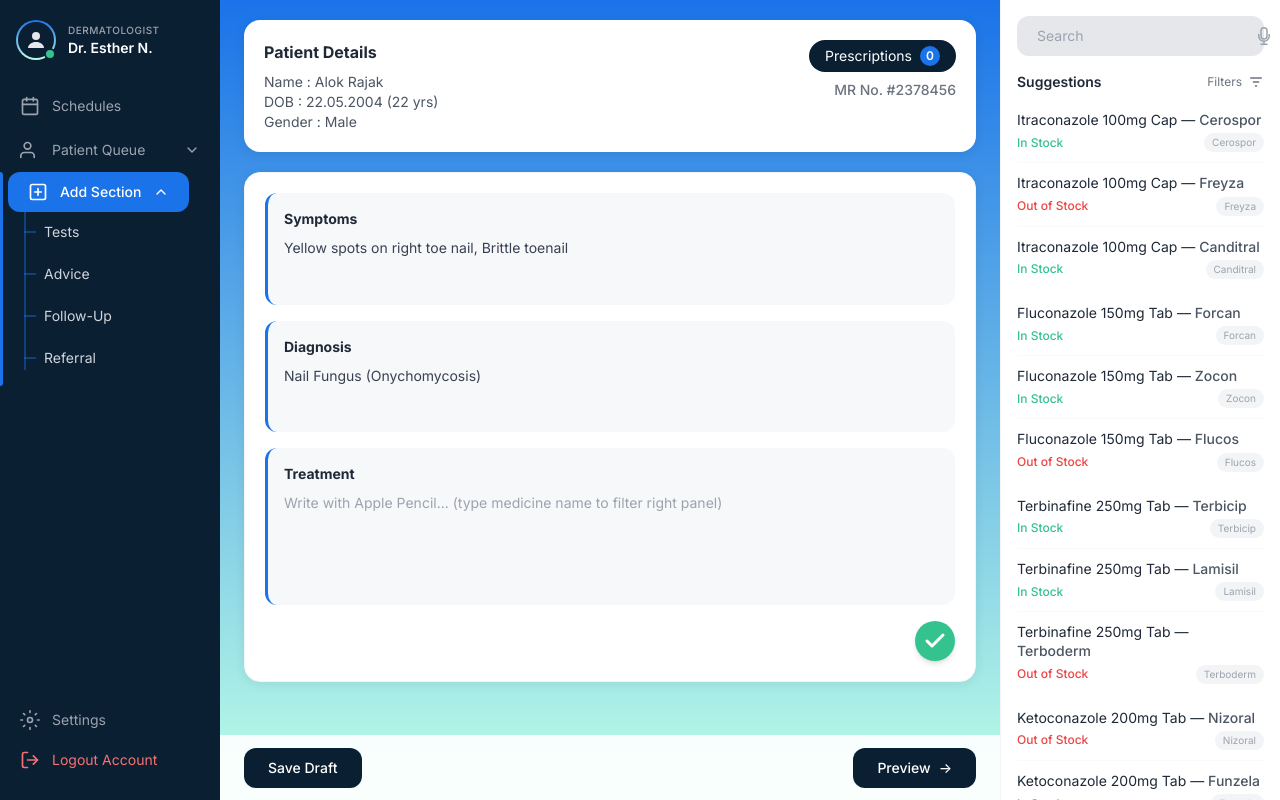
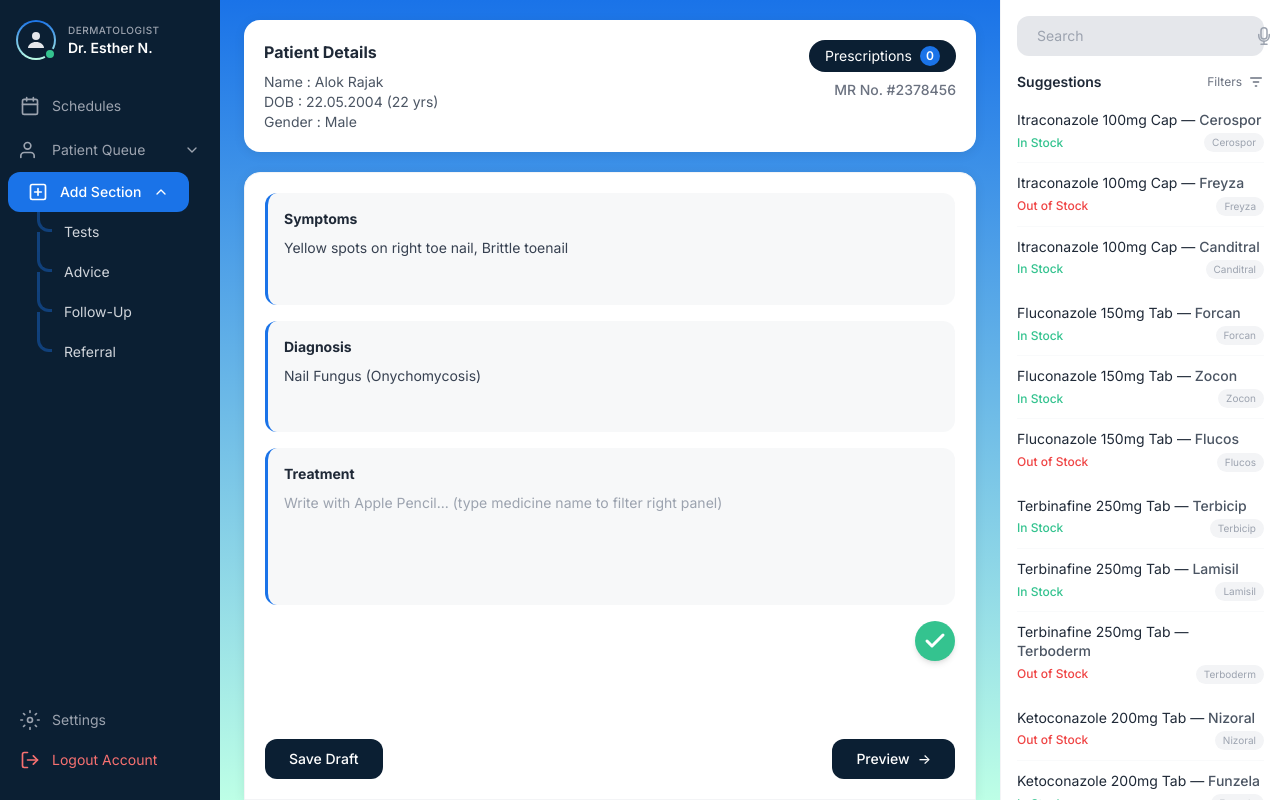
Before and after one commit to d3zyre/Prescribble, a React (Vite) app: page / in a window 1280 px wide. Both pictures are taken after a click on the button "Add Section". Built offline with nearby package versions, Linux system fonts and the light colour scheme.

Commit message:
added fix

```diff
--- a/src/App.jsx
+++ b/src/App.jsx
@@ -175,10 +175,10 @@ export default function App() {
           background: "linear-gradient(180deg, #1A73E8, #BDFFE6)",
         }}
       >
-        {/* Scrollable content */}
-        <div className="flex-1 overflow-y-auto px-6 py-5">
+        {/* Scrollable content container */}
+        <div className="flex-1 overflow-y-auto px-6 pt-5 flex flex-col">
           {/* Patient Details Card */}
-          <div className="bg-white rounded-2xl shadow-card p-5 mb-5">
+          <div className="bg-white rounded-2xl shadow-card p-5 mb-5 shrink-0">
             <div className="flex items-start justify-between">
               <div>
                 <h2 className="text-base font-bold text-gray-800 mb-2">
@@ -208,8 +208,8 @@ export default function App() {
             </div>
           </div>
 
-          {/* Sections Container */}
-          <div className="bg-white rounded-2xl shadow-card p-5 border border-gray-100">
+          {/* Unified Sections & Bottom Bar Container */}
+          <div className="bg-white rounded-t-2xl shadow-card p-5 border border-gray-100 flex-1 flex flex-col">
             <div className="space-y-4">
               {sections.map((sec, i) => (
                 <div
@@ -305,7 +305,7 @@ export default function App() {
             </div>
 
             {/* Done / Checkmark Button */}
-            <div className="flex justify-end mt-4">
+            <div className="flex justify-end mt-4 mb-4">
               {showDone ? (
                 <button
                   onClick={() => setShowDone(false)}
@@ -325,11 +325,9 @@ export default function App() {
                 </button>
               )}
             </div>
-          </div>
-        </div>
 
-        {/* Bottom bar — only in middle column */}
-        <div className="flex items-center justify-between px-6 py-3 bg-white/90 backdrop-blur-sm border-t border-white/20">
+            {/* Bottom bar integrated */}
+            <div className="mt-auto pt-6 flex items-center justify-between">
               <button
                 onClick={handleSaveDraft}
                 className="bg-navy text-white px-6 py-2.5 rounded-xl text-sm font-medium active:scale-95 transition-transform"
@@ -350,6 +348,8 @@ export default function App() {
                 Preview
                 <span>→</span>
               </button>
+            </div>
+          </div>
         </div>
       </div>
 
--- a/src/components/MedicinePopup.jsx
+++ b/src/components/MedicinePopup.jsx
@@ -1,6 +1,6 @@
 import { useState } from "react";
 
-const DAY_STEPS = [1, 2, 3, 5, 7, 10, 14, 21, 28, 60];
+const DAY_STEPS = [1, 2, 3, 5, 7, 10, 14, 21, 28, 30, 60];
 
 export default function MedicinePopup({ medicine, brand, onConfirm, onClose }) {
   // ALL fields start EMPTY — doctor must manually decide everything
@@ -85,20 +85,23 @@ export default function MedicinePopup({ medicine, brand, onConfirm, onClose }) {
           {/* LEFT - Days Selector */}
           <div className="flex-1 px-6 py-5">
             {/* Selected value tooltip */}
-            <div className="flex justify-center mb-2">
-              <div className="relative">
+            <div className="relative h-10 mb-2 w-full px-1">
               <div
-                  className={`text-sm font-semibold px-3 py-1.5 rounded-lg min-w-[40px] text-center ${
-                    sliderIndex >= 0 || (useOther && otherDays)
-                      ? "bg-primary text-white"
+                className="absolute bottom-0 -translate-x-1/2 transition-all duration-200 flex flex-col items-center"
+                style={{
+                  left: useOther || sliderIndex < 0 ? "50%" : `calc(${progress}% + ${8 - (progress / 100) * 16}px)`,
+                }}
+              >
+                <div
+                  className={`text-sm font-semibold px-3 py-1.5 rounded-lg min-w-[40px] text-center ${sliderIndex >= 0 || (useOther && otherDays)
+                    ? "bg-primary text-white shadow-md shadow-primary/20"
                     : "bg-gray-200 text-gray-400"
                     }`}
                 >
                   {selectedDays > 0 ? selectedDays : "—"}
                 </div>
                 <div
-                  className={`absolute left-1/2 -translate-x-1/2 -bottom-1 w-0 h-0 border-l-[6px] border-r-[6px] border-t-[6px] border-l-transparent border-r-transparent ${
-                    sliderIndex >= 0 || (useOther && otherDays)
+                  className={`w-0 h-0 border-l-[6px] border-r-[6px] border-t-[6px] border-l-transparent border-r-transparent ${sliderIndex >= 0 || (useOther && otherDays)
                     ? "border-t-primary"
                     : "border-t-gray-200"
                     }`}
@@ -125,8 +128,7 @@ export default function MedicinePopup({ medicine, brand, onConfirm, onClose }) {
                 {DAY_STEPS.map((val, i) => (
                   <span
                     key={val}
-                    className={`text-[10px] ${
-                      i === sliderIndex
+                    className={`text-[10px] ${i === sliderIndex
                       ? "text-primary font-semibold"
                       : "text-gray-400"
                       }`}
@@ -181,8 +183,7 @@ export default function MedicinePopup({ medicine, brand, onConfirm, onClose }) {
                     className="flex flex-col items-center gap-1"
                   >
                     <div
-                      className={`w-5 h-5 rounded-full border-2 transition-all ${
-                        frequency[i]
+                      className={`w-5 h-5 rounded-full border-2 transition-all ${frequency[i]
                         ? "bg-primary border-primary"
                         : "bg-white border-gray-300"
                         }`}
@@ -191,8 +192,7 @@ export default function MedicinePopup({ medicine, brand, onConfirm, onClose }) {
                   </button>
                   {i < 2 && (
                     <div
-                      className={`w-8 h-[2px] mb-4 ${
-                        frequency[i] && frequency[i + 1]
+                      className={`w-8 h-[2px] mb-4 ${frequency[i] && frequency[i + 1]
                         ? "bg-primary"
                         : "bg-gray-200"
                         }`}
@@ -203,26 +203,24 @@ export default function MedicinePopup({ medicine, brand, onConfirm, onClose }) {
             </div>
 
             {/* Meal Timing Toggle */}
-            <p className="text-xs text-gray-500 mb-3 font-medium">
+            <p className="text-xs text-gray-500 mb-2 font-medium">
               Meal Timing
             </p>
-            <div className="flex rounded-xl overflow-hidden border border-gray-200">
+            <div className="flex bg-gray-100 rounded-full p-[3px]">
               <button
                 onClick={() => setMealTiming("Before Meal")}
-                className={`flex-1 py-2.5 text-sm font-medium transition-colors ${
-                  mealTiming === "Before Meal"
+                className={`flex-1 py-1 text-sm font-medium transition-all rounded-full ${mealTiming === "Before Meal"
                   ? "bg-primary text-white"
-                    : "bg-white text-gray-600"
+                  : "text-gray-500 hover:text-gray-700"
                   }`}
               >
                 Before Meal
               </button>
               <button
                 onClick={() => setMealTiming("After Meal")}
-                className={`flex-1 py-2.5 text-sm font-medium transition-colors ${
-                  mealTiming === "After Meal"
+                className={`flex-1 py-1 text-sm font-medium transition-all rounded-full ${mealTiming === "After Meal"
                   ? "bg-primary text-white"
-                    : "bg-white text-gray-600"
+                  : "text-gray-500 hover:text-gray-700"
                   }`}
               >
                 After Meal
@@ -242,8 +240,7 @@ export default function MedicinePopup({ medicine, brand, onConfirm, onClose }) {
           <button
             onClick={handleConfirm}
             disabled={!isValid}
-            className={`px-5 py-2 rounded-xl text-sm font-medium transition-colors ${
-              isValid
+            className={`px-5 py-2 rounded-xl text-sm font-medium transition-colors ${isValid
               ? "text-white bg-primary active:bg-primary-dark"
               : "text-gray-400 bg-gray-100 cursor-not-allowed"
               }`}
--- a/src/components/Sidebar.jsx
+++ b/src/components/Sidebar.jsx
@@ -217,10 +217,6 @@ export default function Sidebar({
 
         {/* Add Section with blue connector lines */}
         <div className="relative">
-          {/* Blue vertical line from edge */}
-          {showAddMenu && expanded && (
-            <div className="absolute left-0 top-0 bottom-0 w-[3px] bg-primary rounded-r-full"></div>
-          )}
           <button
             ref={addBtnRef}
             onClick={handleAddClick}
@@ -248,20 +244,24 @@ export default function Sidebar({
           {/* Dropdown with blue connector lines */}
           {showAddMenu && expanded && (
             <div className="relative ml-2 mr-2 mb-2">
-              {/* Vertical connector line */}
-              <div className="absolute left-4 top-0 bottom-2 w-[2px] bg-primary/40"></div>
-              <div className="space-y-0.5">
+              <div className="flex flex-col">
                 {addSectionOptions.map((opt, idx) => (
-                  <div key={opt} className="relative flex items-center">
-                    {/* Horizontal connector line */}
-                    <div className="absolute left-4 w-3 h-[2px] bg-primary/40"></div>
+                  <div key={opt} className="relative flex items-stretch">
+                    {/* The L-shaped branch from top center of item to vertically center, then right */}
+                    <div className="absolute left-[29px] top-0 w-[15px] h-[50%] border-l-[3px] border-b-[3px] border-primary/40 rounded-bl-[12px]"></div>
+
+                    {/* The continuous vertical line for non-last items */}
+                    {idx < addSectionOptions.length - 1 && (
+                      <div className="absolute left-[29px] top-[50%] bottom-0 w-[3px] bg-primary/40"></div>
+                    )}
+
                     <button
                       onClick={() => {
                         onAddSection(opt);
                         setShowAddMenu(false);
                         setActiveItem(null);
                       }}
-                      className="w-full text-left pl-9 pr-4 py-2.5 text-sm text-gray-300 hover:bg-primary/20 hover:text-white active:bg-primary active:text-white transition-colors rounded-lg"
+                      className="w-full text-left pl-[56px] pr-4 py-2.5 text-sm text-gray-300 hover:bg-primary/20 hover:text-white active:bg-primary active:text-white transition-colors rounded-xl"
                     >
                       {opt}
                     </button>
```
Lines whose indentation alone changed are shown as unchanged.
